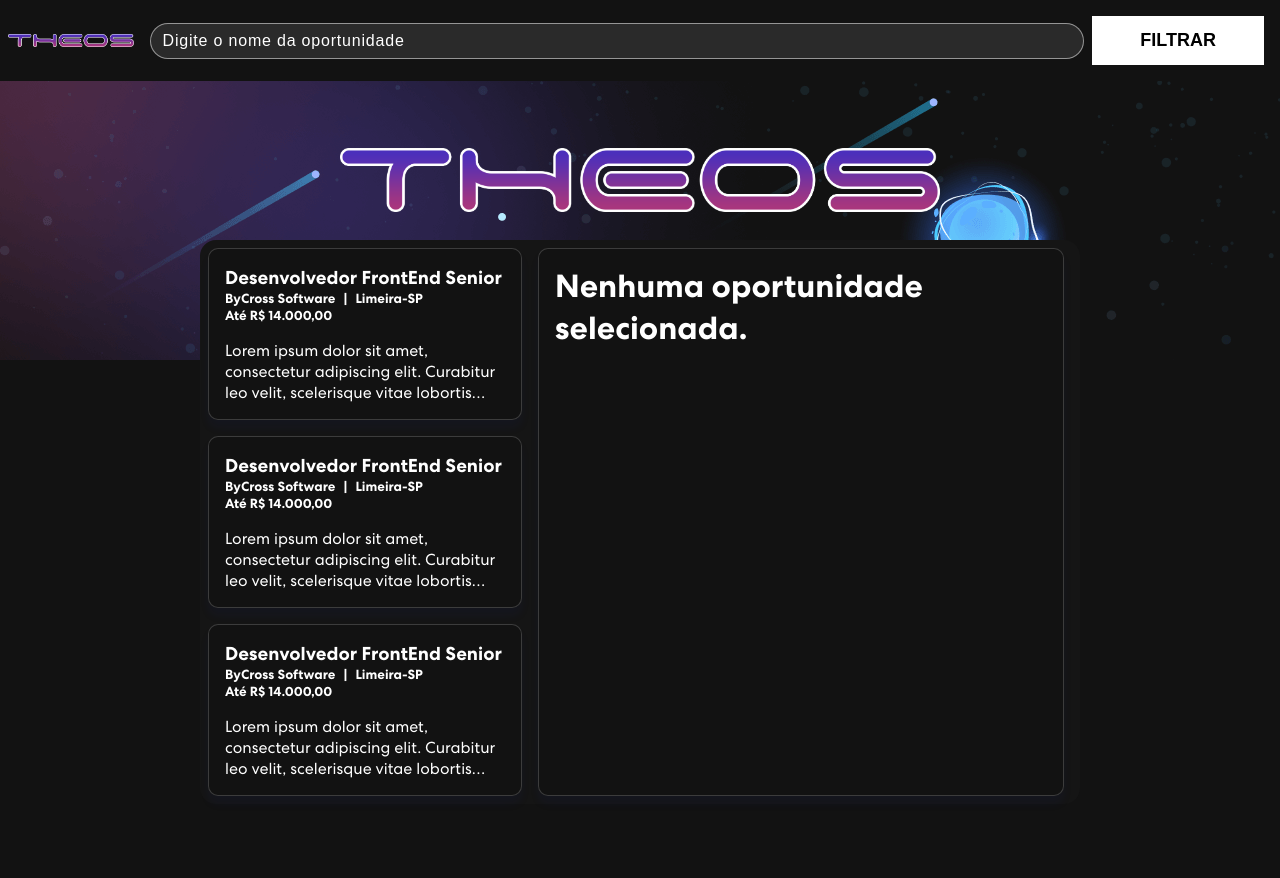
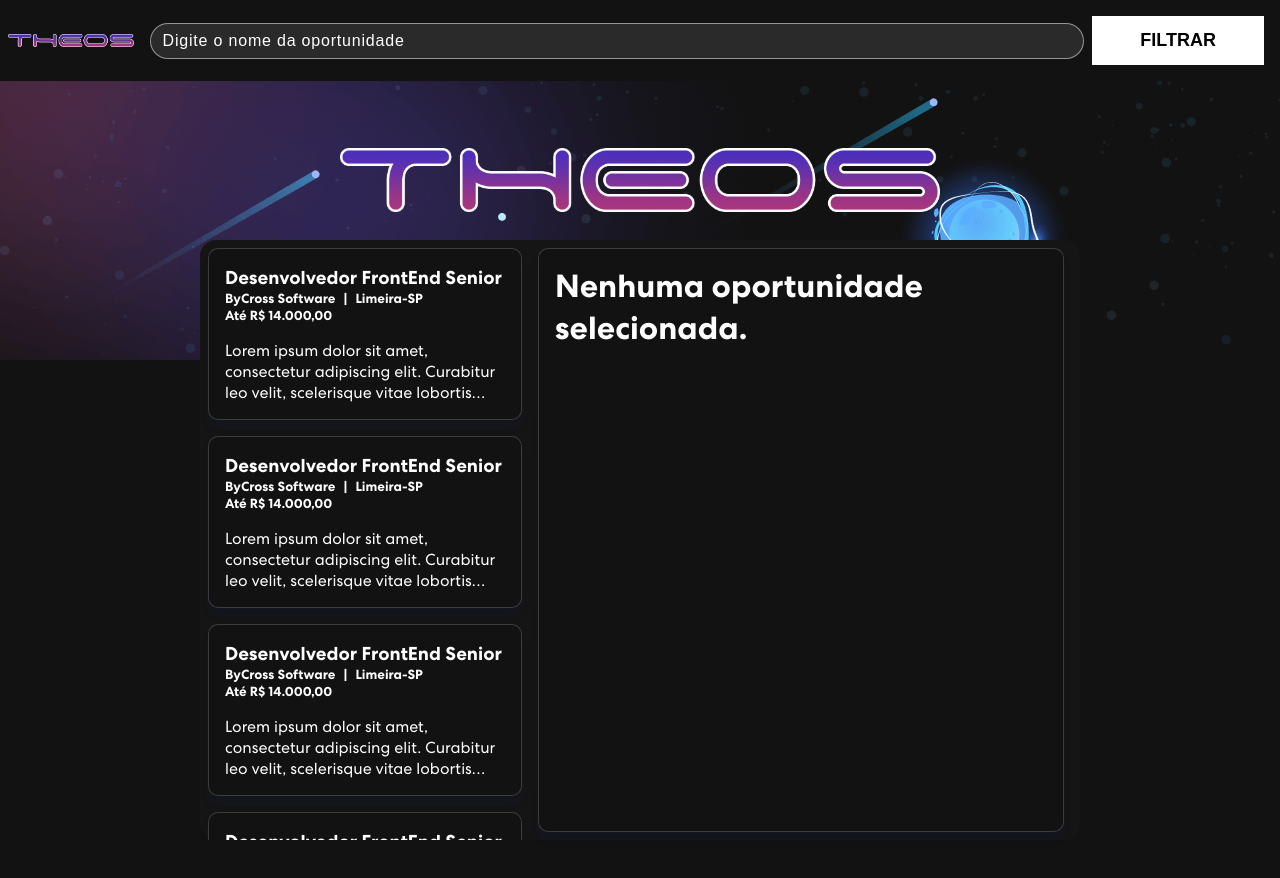
Before and after one commit to JoaoGSDC/theos-portal, a Next.js app: page /oportunidades in a window 1280 px wide. Shown: the top 878 px of the page. Built offline with nearby package versions, Linux system fonts and the light colour scheme.

Commit message:
change path opportunities style

```diff
--- a/src/pages/oportunidades/index.tsx
+++ b/src/pages/oportunidades/index.tsx
@@ -1,5 +1,4 @@
 import { Card } from '../../components/Card';
-import { Footer } from '../../components/Footer';
 import {
   Content,
   Figure,
@@ -10,7 +9,7 @@ import {
   RightContent,
   ImageContainer,
   ContainerOportunitiesContent,
-} from './styles';
+} from '../../styles/opportunities.styles';
 
 export default function Oportunities() {
   return (
@@ -84,6 +83,24 @@ export default function Oportunities() {
                   </p>
                 </Content>
               </Card>
+
+              <Card>
+                <Content>
+                  <h3>Desenvolvedor FrontEnd Senior</h3>
+
+                  <Informations>
+                    <h5>ByCross Software</h5>
+                    <h5>Limeira-SP</h5>
+                  </Informations>
+
+                  <h5>Até R$ 14.000,00</h5>
+
+                  <p>
+                    Lorem ipsum dolor sit amet, consectetur adipiscing elit. Curabitur leo velit, scelerisque vitae
+                    lobortis sed, condimentum a justo...
+                  </p>
+                </Content>
+              </Card>
             </LeftContent>
 
             <RightContent>
--- a/src/pages/oportunidades/styles.ts
+++ b/src/styles/opportunities.styles.ts
@@ -2,7 +2,7 @@ import styled from 'styled-components';
 
 export const OportunitiesContainer = styled.div`
   width: 100vw;
-  height: 100vh;
+  height: calc(100vh - 300px);
 
   form {
     display: flex;
@@ -109,8 +109,6 @@ export const ContainerOportunitiesContent = styled.div`
 
   justify-content: center;
   align-items: center;
-
-  // background: linear-gradient(180deg, #121212 28%, #aa367c 60%, #4a2fbd 112%);
 `;
 
 export const OportunitiesContent = styled.div`
@@ -126,6 +124,27 @@ export const LeftContent = styled.div`
   display: flex;
   flex-direction: column;
   width: 60%;
+  overflow-y: auto;
+  max-height: 600px;
+
+  ::-webkit-scrollbar {
+    width: 8px;
+  }
+
+  ::-webkit-scrollbar-track {
+    border-radius: 8px;
+    margin-top: 8px;
+    margin-bottom: 8px;
+  }
+
+  ::-webkit-scrollbar-thumb {
+    background: #414141;
+    border-radius: 8px;
+  }
+
+  ::-webkit-scrollbar-thumb:hover {
+    background: #414141;
+  }
 `;
 
 export const RightContent = styled.div`
```
